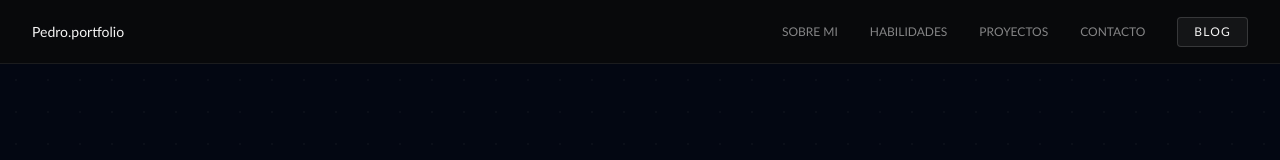
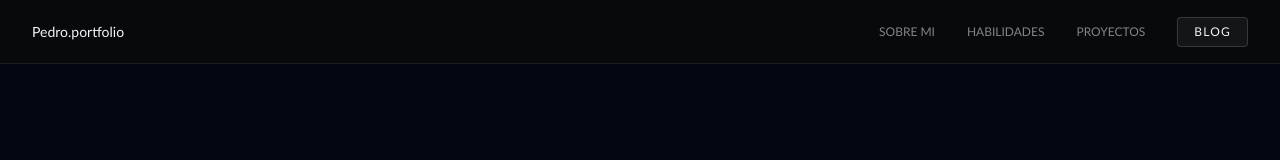
Before and after one commit to Peltre/devPortfolio, a React (Vite) app: page / in a window 1280 px wide. Shown: the top 160 px of the page. Built offline with nearby package versions, Linux system fonts and the light colour scheme.

Commit message:
Remove contact me from navbar
Unnecessary imo

```diff
--- a/src/components/Navbar.jsx
+++ b/src/components/Navbar.jsx
@@ -3,7 +3,7 @@ import { Link } from "react-router-dom"
 function Navbar() {
     const handleScroll = (e, id) => {
         e.preventDefault()
-        document.getElementById(id)?.scrollIntoView({ behavior: 'smooth'})
+        document.getElementById(id)?.scrollIntoView({ behavior: 'smooth' })
     }
 
     return (
@@ -16,10 +16,9 @@ function Navbar() {
             </a>
             <div className="flex items-center gap-8">
                 {[
-                    { label: 'Sobre mi', id : 'sobre-mi'},
-                    { label: 'Habilidades', id: 'habilidades'},
-                    { label: 'Proyectos', id: 'proyectos'},
-                    { label: 'Contacto', id: 'contacto'}
+                    { label: 'Sobre mi', id: 'sobre-mi' },
+                    { label: 'Habilidades', id: 'habilidades' },
+                    { label: 'Proyectos', id: 'proyectos' },
                 ].map(({ label, id }) => (
                     <a
                         key={id}
```
Lines whose indentation alone changed are shown as unchanged.
